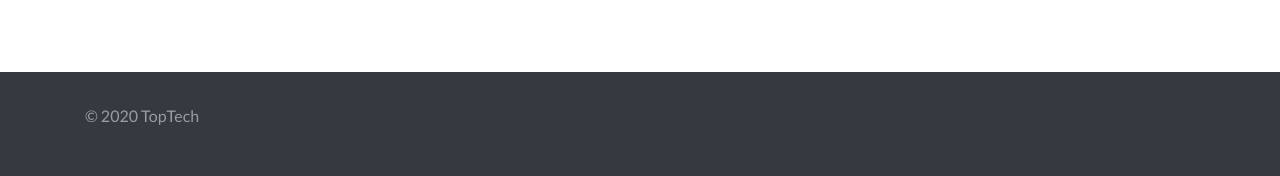
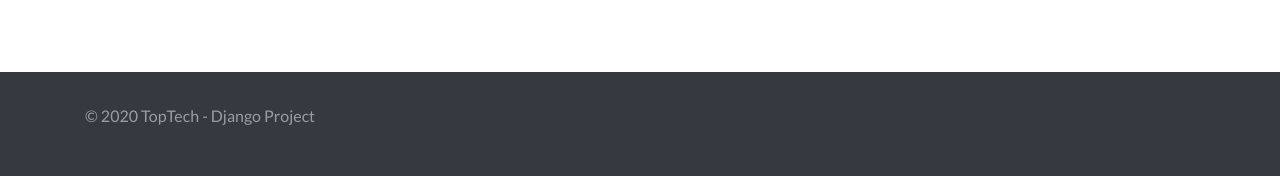
Before and after one commit to adrian80z/e-commerce, a Django app: template cart/templates/cart.html in a window 1280 px wide. Shown: the part 624-800 px from the top of the page. Run offline with Django 3.2, Linux system fonts and the light colour scheme; the template is opened without the code that fills it, so the values that code supplies are empty; some libraries are stand-ins or nearby versions.

Commit message:
footer paragraph update

```diff
--- a/templates/base.html
+++ b/templates/base.html
@@ -108,7 +108,7 @@
         <div class="container">
             <div class="row">
                 <div class="col-sm-12 ">
-                    <p>&copy; 2020 TopTech</p>
+                    <p>&copy; 2020 TopTech - Django Project</p>
                 </div>
                 <!--/column-->
             </div>
```
